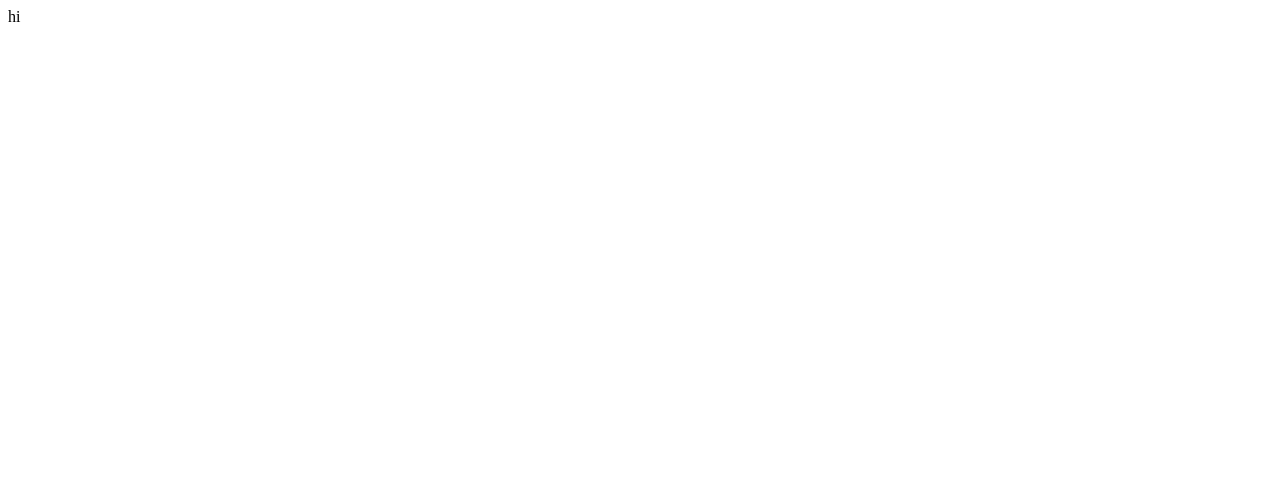
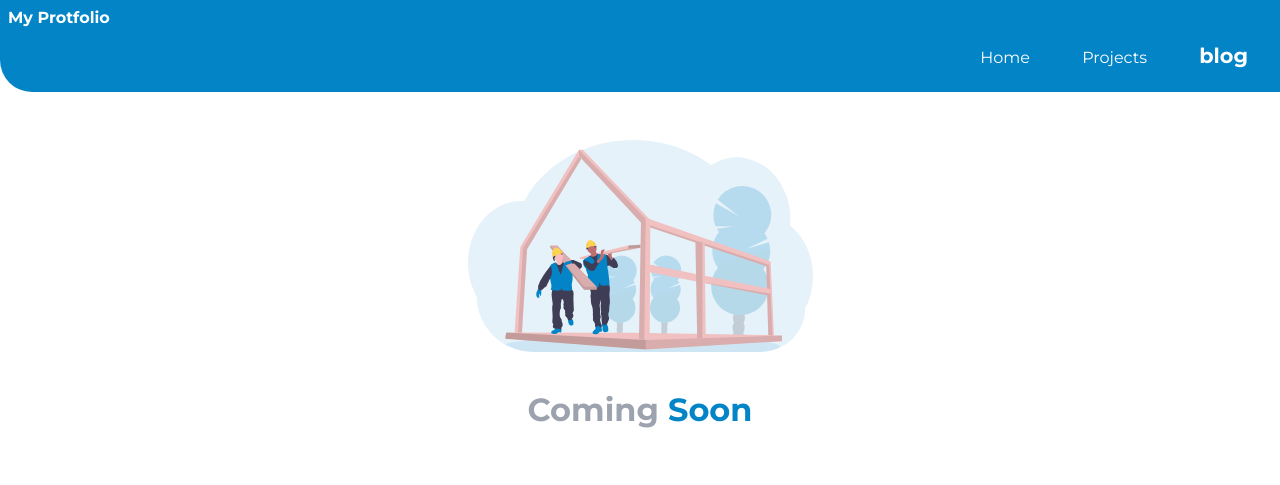
Before and after one commit to rohit20047/my_portfolio, a plain HTML site: page blog.html in a window 1280 px wide. Drawn offline with Linux system fonts and the light colour scheme.

Commit message:
feat: created blog section

```diff
--- a/blog.html
+++ b/blog.html
@@ -3,9 +3,26 @@
 <head>
     <meta charset="UTF-8">
     <meta name="viewport" content="width=, initial-scale=1.0">
+    <link rel="stylesheet" href="/style.css">
     <title>Document</title>
 </head>
 <body>
-    hi
+    <nav class="navigation">
+        <div class="nav-brand">My Protfolio</div>
+        <ul class="list-non-bullet nav-pills">
+          <li class="list-item-inline">
+            <a class="link " href="index.html">Home</a>
+          </li>
+          <li class="list-item-inline">
+            <a class="link" href="project.html">Projects</a>
+          </li>
+          <li class="list-item-inline">
+            <a class="link link-active" href="/">blog</a>
+          </li>
+        </ul>
+      </nav>
+      <header class="hero">
+      <img class="hero-img" src="image/comingsoon.svg">
+      <h1 class="hero-heading">Coming <span class="heading-inverted">Soon</span></h1> </header>
 </body>
 </html>
```
Also changed, not shown: index.html (+1 -1 lines), project.html (+3 -3 lines), image/comingsoon.svg (added).
